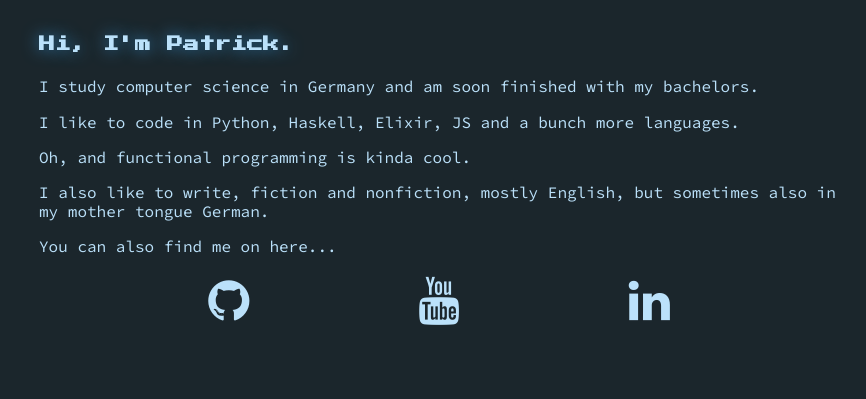
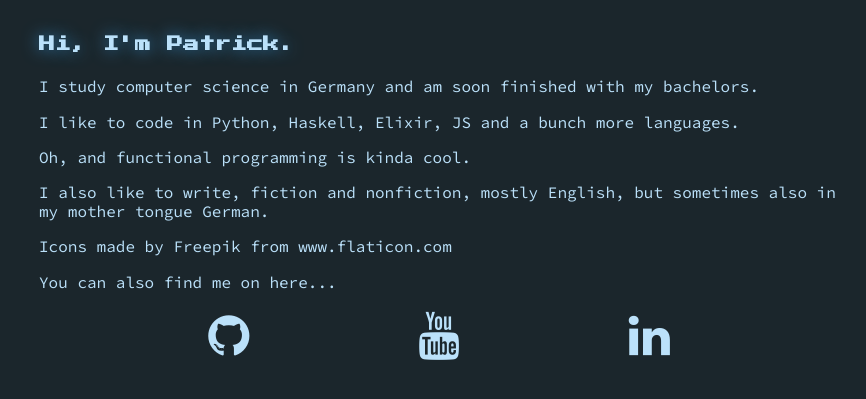
Before and after one commit to ThisCakeIsALie/personal-website, a Flask app: page /about/ in a window 1280 px wide. Shown: the part 49-448 px from the top of the page, without its empty margins (201-1067 px from the left). Run offline with Flask 2, Linux system fonts and the light colour scheme.

Commit message:
Fix list layout issue

```diff
--- a/templates/about.html
+++ b/templates/about.html
@@ -40,11 +40,15 @@
                 <p>I like to code in Python, Haskell, Elixir, JS and a bunch more languages.</p>
                 <p>Oh, and functional programming is kinda cool.</p>
                 <p>I also like to write, fiction and nonfiction, mostly English, but sometimes also in my mother tongue German.</p>
+                <p>
+                    Icons made by <a href="https://www.flaticon.com/authors/freepik" title="Freepik">Freepik</a>
+                    from <a href="https://www.flaticon.com/" title="Flaticon"> www.flaticon.com</a>
+                </p>
                 <p>You can also find me on here...</p>
                 <div id="links">
-                    <a href=""><i class="fa fa-github"></i></a>
-                    <a href=""><i class="fa fa-youtube"></i></a>
-                    <a href=""><i class="fa fa-linkedin"></i></a>
+                    <a href="https://github.com/ThisCakeIsALie"><i class="fa fa-github"></i></a>
+                    <a href="https://www.youtube.com/channel/UC3nE49NndqykYtfPxpDQXXg"><i class="fa fa-youtube"></i></a>
+                    <a href="https://www.youtube.com/watch?v=dQw4w9WgXcQ"><i class="fa fa-linkedin"></i></a>
                 </div>
             </div>
         </div>
--- a/templates/blog.html
+++ b/templates/blog.html
@@ -5,15 +5,18 @@
     {{ super() }}
     <style>
         .list-entry {
+            text-align: center;
             margin-bottom: 2.5em;
             display: flex;
             flex-direction: column;
+            justify-content: flex-end;
             align-items: center;
-            text-align: center;
         }
 
         .list-entry img {
             width: 60%;
+            margin-top: auto;
+            margin-bottom: auto;
         }
 
         @media screen and (max-width: 1024px) {
```
Also changed, not shown: templates/projects.html (+13 -0 lines).
